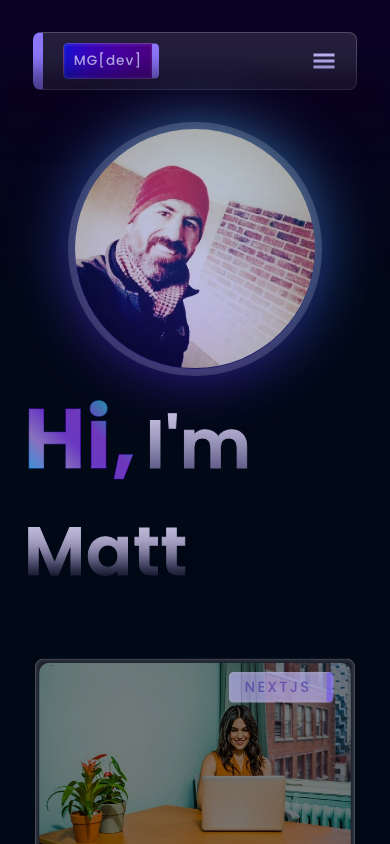
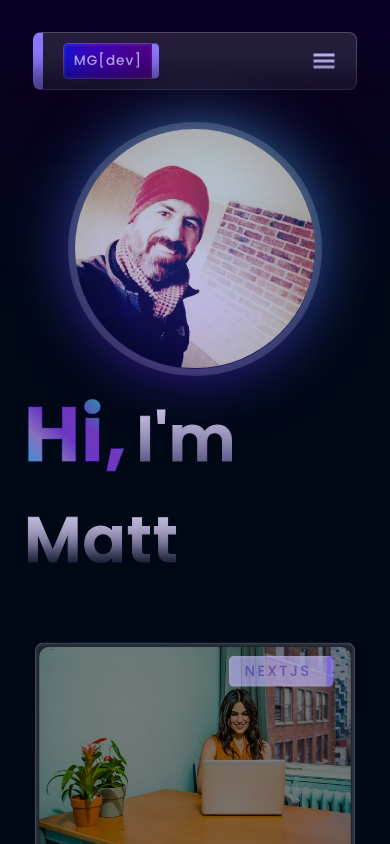
Before and after one commit to midcenturydude7/nextjs-portfolio-site, a Next.js app: page / in a window 390 px wide. Shown: the top 844 px of the page. Built offline with nearby package versions, Linux system fonts and the light colour scheme.

Commit message:
Resized hero section text via media queries

```diff
--- a/app/components/HeroSection/styles/HeroSection.module.css
+++ b/app/components/HeroSection/styles/HeroSection.module.css
@@ -191,13 +191,13 @@
     width: 100%;
   }
   .main-wrapper .main-content .main-title::after {
-    bottom: -25px;
+    bottom: -30px;
   }
   .main-wrapper .main-content .main-title .main-title-link .gradient-title-greeting {
-    font-size: 5.25rem !important;
+    font-size: 4.8rem !important;
   }
   .main-wrapper .main-content .main-title .gradient-title-name {
-    font-size: 4.25rem !important;
+    font-size: 4rem !important;
   }
 }
 @media (max-width: 1050px) {
--- a/app/components/HeroSection/styles/HeroSection.module.scss
+++ b/app/components/HeroSection/styles/HeroSection.module.scss
@@ -220,15 +220,15 @@
     .main-content {
       .main-title {
         &::after {
-          bottom: -25px;
+          bottom: -30px;
         }
         .main-title-link {
           .gradient-title-greeting {
-            font-size: 5.25rem !important;
+            font-size: 4.8rem !important;
           }
         }
         .gradient-title-name {
-          font-size: 4.25rem !important;
+          font-size: 4rem !important;
         }
       }
     }
```
